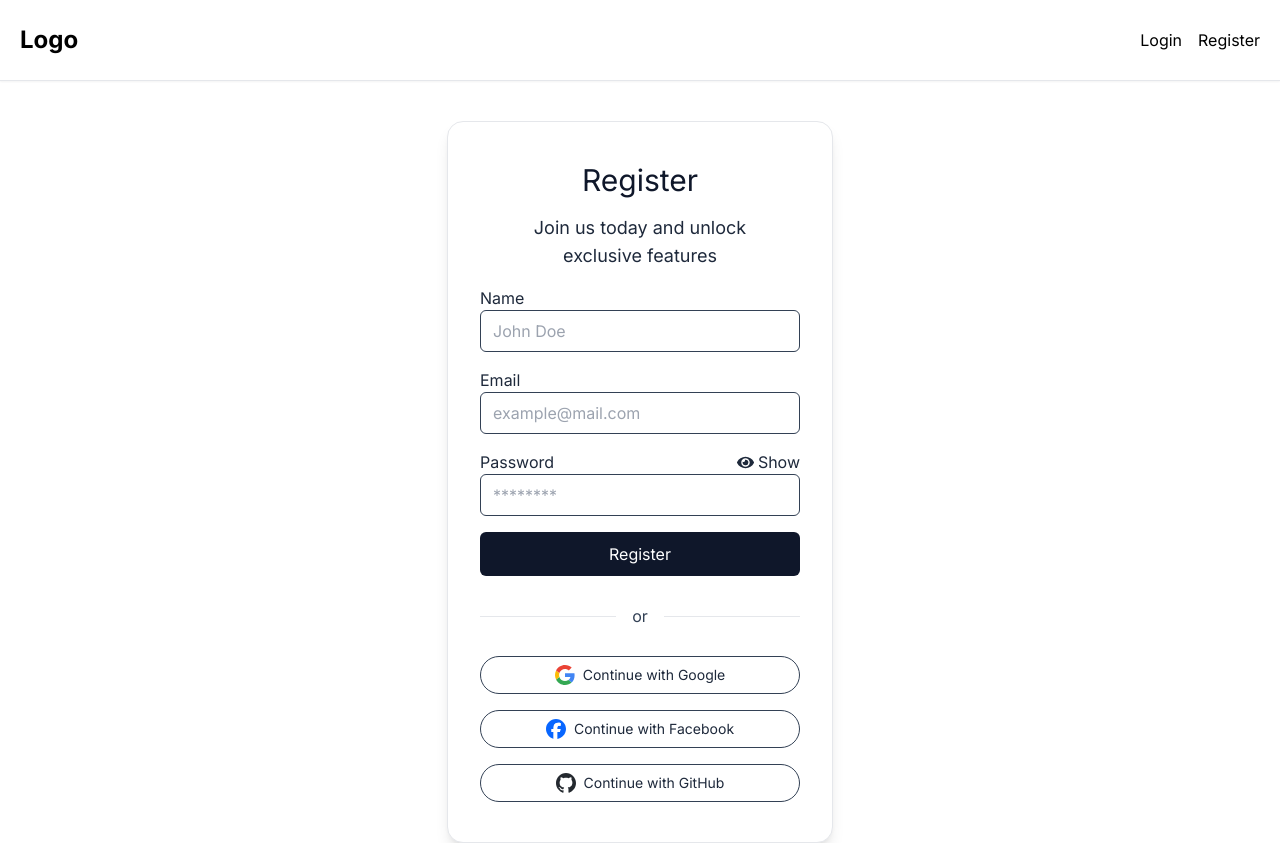
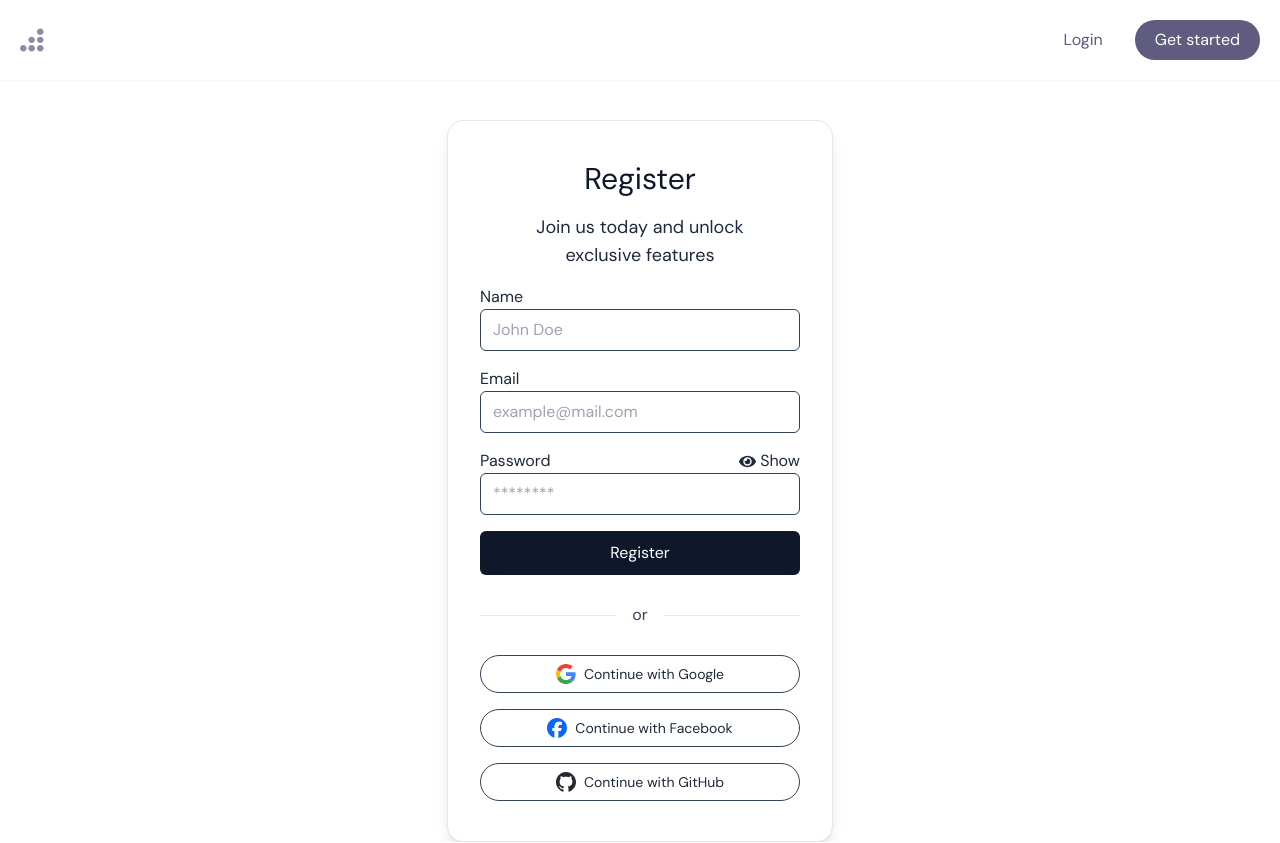
Before and after one commit to sashacvetkovich/next-auth-boilerplate, a Next.js app: page /auth/register in a window 1280 px wide. Built offline with nearby package versions, Linux system fonts and the light colour scheme; no server answers.

Commit message:
Added custom colors in Tailwind settings, added new variant for buttons

```diff
--- a/src/app/(protected)/settings/page.tsx
+++ b/src/app/(protected)/settings/page.tsx
@@ -1,18 +1,23 @@
 'use client';
 
-import * as z from 'zod';
+// Server actions
+import { settings } from '@/actions/settings';
+// Hooks
 import { useForm } from 'react-hook-form';
-import { zodResolver } from '@hookform/resolvers/zod';
 import { useTransition, useState } from 'react';
 import { useSession } from 'next-auth/react';
+import { useCurrentUser } from '@/hooks/useCurrentUser';
+// Schemas
 import { SettingsSchema } from '@/schemas';
-import { settings } from '@/actions/settings';
-import { useCurrentUser } from '@/hooks/useCurrentUser';
+// Components
 import TextInput from '@/components/inputs/TextInput/TextInput';
 import InfoMessage from '@/components/shared/InfoMessage/InfoMessage';
 import PasswordInput from '@/components/inputs/PasswordInput/PasswordInput';
 import Button from '@/components/shared/Button/Button';
 import Toggle from '@/components/shared/Toggle/Toggle';
+// Utils
+import * as z from 'zod';
+import { zodResolver } from '@hookform/resolvers/zod';
 
 const SettingsPage = () => {
   const user = useCurrentUser();
@@ -116,7 +121,7 @@ const SettingsPage = () => {
         <InfoMessage text={errorMessage || ''} type='error' />
         <InfoMessage text={successMessage || ''} type='success' />
 
-        <Button isDisabled={isPending} text='Save' />
+        <Button type='full' isDisabled={isPending} text='Save' />
       </form>
     </div>
   );
--- a/src/app/layout.tsx
+++ b/src/app/layout.tsx
@@ -1,11 +1,14 @@
 import type { Metadata } from 'next';
 import { SessionProvider } from 'next-auth/react';
+// Server actions
 import { auth } from '@/auth';
-import { Inter } from 'next/font/google';
+// Components
+import Navbar from '@/components/navigation/Navbar/Navbar';
+// Styles
 import './globals.css';
-import Navbar from '@/components/navigation/Navbar/Navbar';
-
-const inter = Inter({ subsets: ['latin'] });
+// Google fonts
+import { DM_Sans } from 'next/font/google';
+const dmSans = DM_Sans({ subsets: ['latin'] });
 
 export const metadata: Metadata = {
   title: 'Create Next App',
@@ -22,7 +25,7 @@ export default async function RootLayout({
   return (
     <SessionProvider session={session}>
       <html lang='en'>
-        <body className={inter.className}>
+        <body className={dmSans.className}>
           <Navbar />
           {children}
         </body>
--- a/src/app/page.tsx
+++ b/src/app/page.tsx
@@ -1,7 +1,6 @@
 export default function Home() {
   return (
     <main>
-      Home
     </main>
   );
 }
--- a/src/components/auth/LoginForm/LoginForm.tsx
+++ b/src/components/auth/LoginForm/LoginForm.tsx
@@ -101,6 +101,7 @@ const LoginForm = () => {
       <InfoMessage text={errorMessage || notLinkedErrorMessage} type='error' />
 
       <Button
+        type='full'
         text={isTwoFactorVisible ? 'Confirm' : 'Log in'}
         isDisabled={isLoading}
       />
--- a/src/components/auth/NewPasswordForm/NewPasswordForm.tsx
+++ b/src/components/auth/NewPasswordForm/NewPasswordForm.tsx
@@ -1,9 +1,8 @@
 'use client';
+// Hooks
 import { useSearchParams } from 'next/navigation';
 import { useForm } from 'react-hook-form';
 import { useState, useTransition } from 'react';
-import { zodResolver } from '@hookform/resolvers/zod';
-import * as z from 'zod';
 // Schemas
 import { NewPasswordSchema } from '@/schemas';
 // Server actions
@@ -12,6 +11,9 @@ import { updatePassword } from '@/actions/newPassword';
 import InfoMessage from '../../shared/InfoMessage/InfoMessage';
 import Button from '../../shared/Button/Button';
 import PasswordInput from '../../inputs/PasswordInput/PasswordInput';
+// Utils
+import { zodResolver } from '@hookform/resolvers/zod';
+import * as z from 'zod';
 
 const NewPasswordForm = () => {
   const searchParams = useSearchParams();
@@ -56,7 +58,7 @@ const NewPasswordForm = () => {
       />
       <InfoMessage text={error || ''} type='error' />
       <InfoMessage text={success || ''} type='success' />
-      <Button text='Update password' isDisabled={isPending} />
+      <Button type='full' text='Update password' isDisabled={isPending} />
     </form>
   );
 };
--- a/src/components/auth/RegisterForm/RegisterForm.tsx
+++ b/src/components/auth/RegisterForm/RegisterForm.tsx
@@ -1,4 +1,5 @@
 'use client';
+// Hooks
 import { useState, useTransition } from 'react';
 import { useForm } from 'react-hook-form';
 // Schemas
@@ -72,7 +73,7 @@ const RegisterForm = () => {
           />
           <InfoMessage text={successMessage} type='success' />
           <InfoMessage text={errorMessage} type='error' />
-          <Button text='Register' isDisabled={isLoading} />
+          <Button type='full' text='Register' isDisabled={isLoading} />
         </div>
       </form>
     </div>
--- a/src/components/auth/ResetPasswordForm/ResetPasswordForm.tsx
+++ b/src/components/auth/ResetPasswordForm/ResetPasswordForm.tsx
@@ -1,15 +1,19 @@
 'use client';
 
-import * as z from 'zod';
+// Hooks
 import { useForm } from 'react-hook-form';
 import { useState, useTransition } from 'react';
-import { zodResolver } from '@hookform/resolvers/zod';
-
+// Server actions
+import { resetPassword } from '@/actions/reset';
+// Schemas
 import { ResetSchema } from '@/schemas';
+// Components
 import InfoMessage from '@/components/shared/InfoMessage/InfoMessage';
-import { resetPassword } from '@/actions/reset';
 import Button from '@/components/shared/Button/Button';
 import TextInput from '@/components/inputs/TextInput/TextInput';
+// Utils
+import * as z from 'zod';
+import { zodResolver } from '@hookform/resolvers/zod';
 
 const ResetPasswordForm = () => {
   const [error, setError] = useState<string | undefined>('');
@@ -54,7 +58,7 @@ const ResetPasswordForm = () => {
       <InfoMessage text={error || ''} type='error' />
       <InfoMessage text={success || ''} type='success' />
 
-      <Button text='Send reset email' isDisabled={isPending} />
+      <Button type='full' text='Send reset email' isDisabled={isPending} />
     </form>
   );
 };
--- a/src/components/navigation/Navbar/Navbar.tsx
+++ b/src/components/navigation/Navbar/Navbar.tsx
@@ -1,15 +1,25 @@
+import Button from '@/components/shared/Button/Button';
 import Link from 'next/link';
+import Image from 'next/image';
+import logoIcon from '../../../assets/logo.svg';
 
 const Navbar = () => {
   return (
-    <nav className='px-5 border-b shadow-sm'>
-      <div className='flex items-center justify-between py-6 container mx-auto'>
+    <nav className='px-5 shadow-sm'>
+      <div className='flex items-center justify-between py-5 container mx-auto'>
         <Link href='/'>
-          <p className='font-bold text-2xl'>Logo</p>
+          <div className='flex items-center gap-2'>
+            <Image src={logoIcon} alt='logo' height={25} />
+            {/* <p className='font-bold text-2xl text-primary-900'>auth</p> */}
+          </div>
         </Link>
-        <div className='flex space-x-4'>
-          <Link href='/auth/login'>Login</Link>
-          <Link href='/auth/register'>Register</Link>
+        <div className='flex space-x-8 items-center'>
+          <Link href='/auth/login' className='text-primary-900'>
+            Login
+          </Link>
+          <Link href='/auth/register'>
+            <Button type='primary' text='Get started' />
+          </Link>
         </div>
       </div>
     </nav>
--- a/src/components/shared/Button/Button.tsx
+++ b/src/components/shared/Button/Button.tsx
@@ -1,17 +1,15 @@
 import React from 'react';
+import { buttonStyles } from './ButtonStyles';
 
 interface ButtonProps {
+  type: 'primary' | 'full';
   text: string;
-  isDisabled: boolean;
+  isDisabled?: boolean;
 }
 
-const Button = ({ isDisabled, text }: ButtonProps) => {
+const Button = ({ isDisabled, text, type }: ButtonProps) => {
   return (
-    <button
-      className='bg-slate-900 text-white px-2 py-2.5 w-full mt-4 rounded-md disabled:opacity-80'
-      type='submit'
-      disabled={isDisabled}
-    >
+    <button className={buttonStyles[type]} type='submit' disabled={isDisabled}>
       {text}
     </button>
   );
--- /dev/null
+++ b/src/components/shared/Button/ButtonStyles.ts
@@ -0,0 +1,5 @@
+export const buttonStyles = {
+  primary:
+    'bg-primary-900 text-white px-5 py-2 rounded-full disabled:opacity-80',
+  full: 'bg-slate-900 text-white px-2 py-2.5 w-full mt-4 rounded-md disabled:opacity-80',
+};
--- a/tailwind.config.ts
+++ b/tailwind.config.ts
@@ -9,6 +9,25 @@ const config = {
     './src/**/*.{ts,tsx}',
   ],
   prefix: '',
+  theme: {
+    extend: {
+      colors: {
+        primary: {
+          100: '#F9F9FF',
+          200: '#F6F5FF',
+          300: '#EFEEFB',
+          400: '#DFDEF1',
+          500: '#CCCAE3',
+          600: '#B4B2CD',
+          700: '#A4A2C4',
+          800: '#7F7CA2',
+          850: '#585667',
+          900: '#5F5C7F',
+        },
+        heading: '#0D0A2C',
+      },
+    },
+  },
 } satisfies Config;
 
 export default config;
```
Also changed, not shown: src/assets/logo.svg (added).
